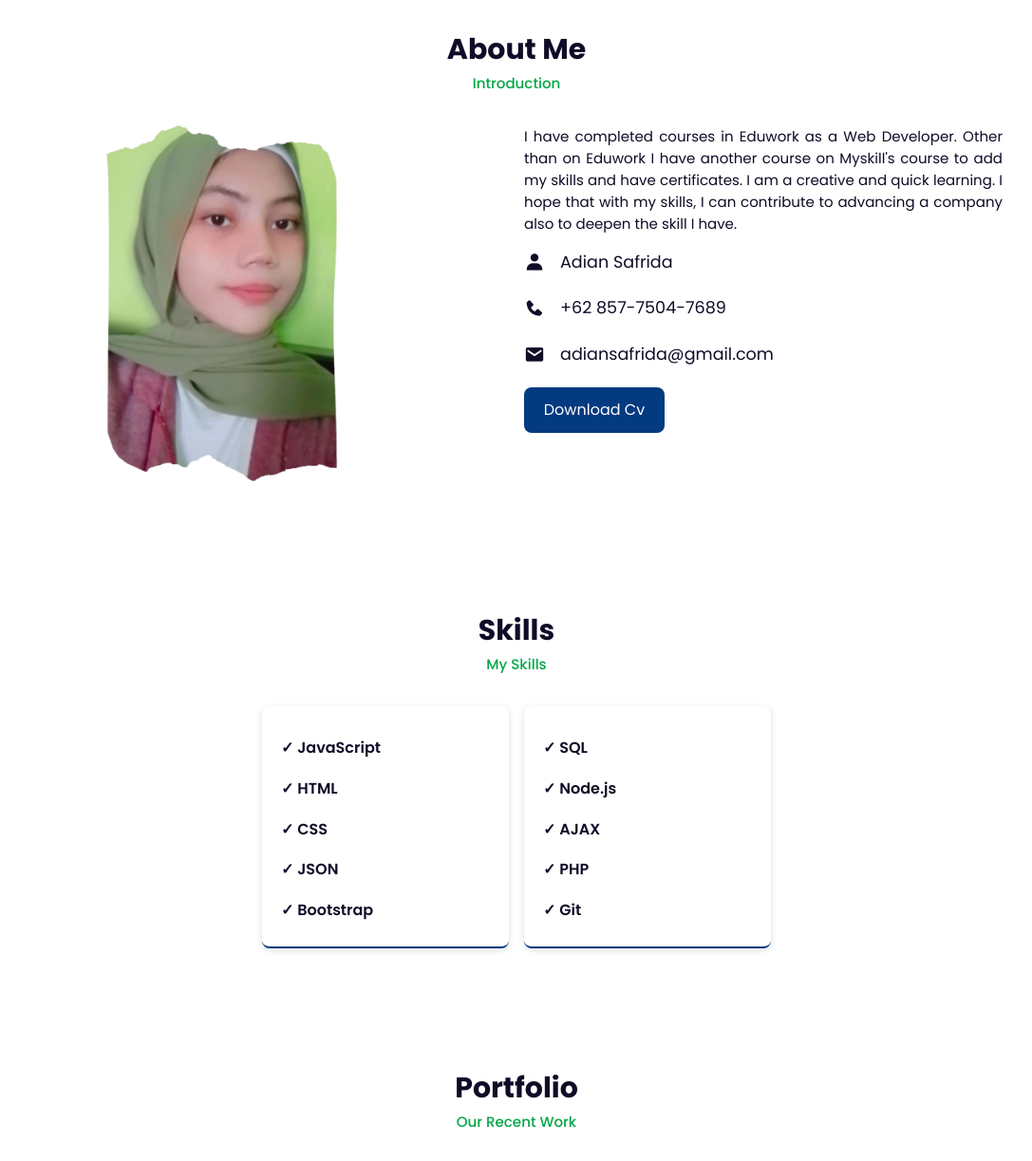
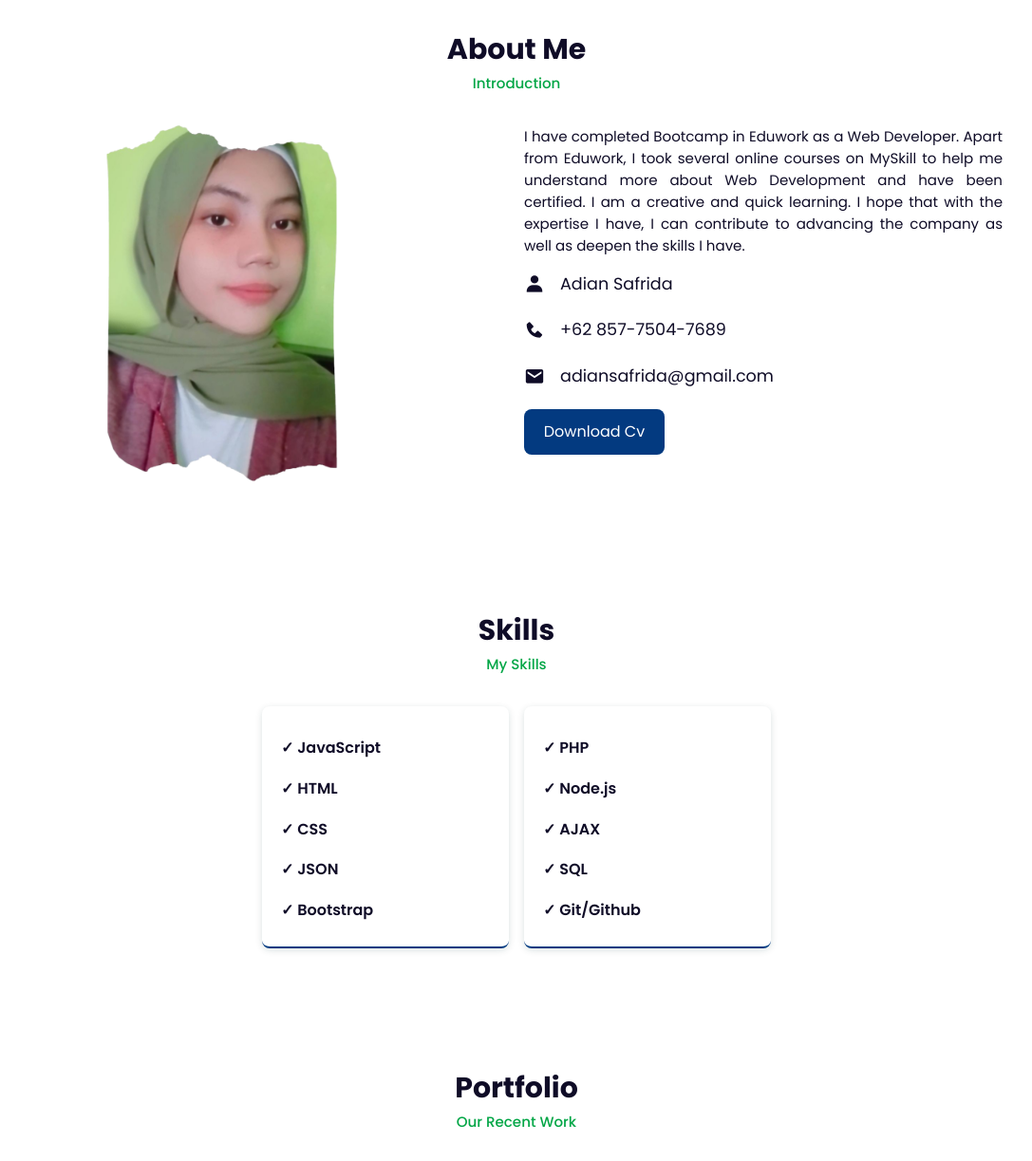
Before and after one commit to adiansafrida06/myportfolio.github.io, a plain HTML site: page index.html in a window 1280 px wide. Shown: the part 820-2043 px from the top of the page at 95% size, without its empty margins (96-1183 px from the left). Drawn offline with nearby package versions, Linux system fonts and the light colour scheme.

Commit message:
first commit

```diff
--- a/index.html
+++ b/index.html
@@ -111,7 +111,7 @@
                 <img src="adians.png" alt="">
             </div>
             <div class="about-text">
-                <p>I have completed courses in Eduwork as a Web Developer. Other than on Eduwork I have another course on Myskill's course to add my skills and have certificates. I am a creative and quick learning. I hope that with my skills, I can contribute to advancing a company also to deepen the skill I have.</p>
+                <p>I have completed Bootcamp in Eduwork as a Web Developer. Apart from Eduwork, I took several online courses on MySkill to help me understand more about Web Development and have been certified. I am a creative and quick learning. I hope that with the expertise I have, I can contribute to advancing the company as well as deepen the skills I have.</p>
                 <div class="information">
                     <!-- Box 1 -->
                     <div class="info-box">
@@ -129,7 +129,7 @@
                         <span>adiansafrida@gmail.com</span>
                     </div>
                 </div>
-                <a href="https://drive.google.com/file/d/1sUbvxnYLci1y8-5ao0ALVhWAxx_vKdmw/view?usp=drivesdk" class="btn">Download Cv</a>
+                <a href="https://drive.google.com/file/d/1OeL-x98gKlSP8mQzz2jCOQQAir6psg6b/view?usp=drivesdk" class="btn">Download Cv</a>
             </div>
         </div>
     </section>
@@ -150,11 +150,11 @@
                 <h3>✓ Bootstrap</h3>
             </div>
             <div class="skills-box">
-                <h3>✓ SQL</h3>
+                <h3>✓ PHP</h3>
                 <h3>✓ Node.js</h3>
                 <h3>✓ AJAX</h3>
-                <h3>✓ PHP</h3>
-                <h3>✓ Git</h3>
+                <h3>✓ SQL</h3>
+                <h3>✓ Git/Github</h3>
             </div>
         </div><br>
     </section>
@@ -213,7 +213,7 @@
     <div class="footer">
         <h2>Adian Safrida</h2>
         <div class="footer-social">
-            Thank You
+            Thank You.
         </div><br>
     </div>
 
```
